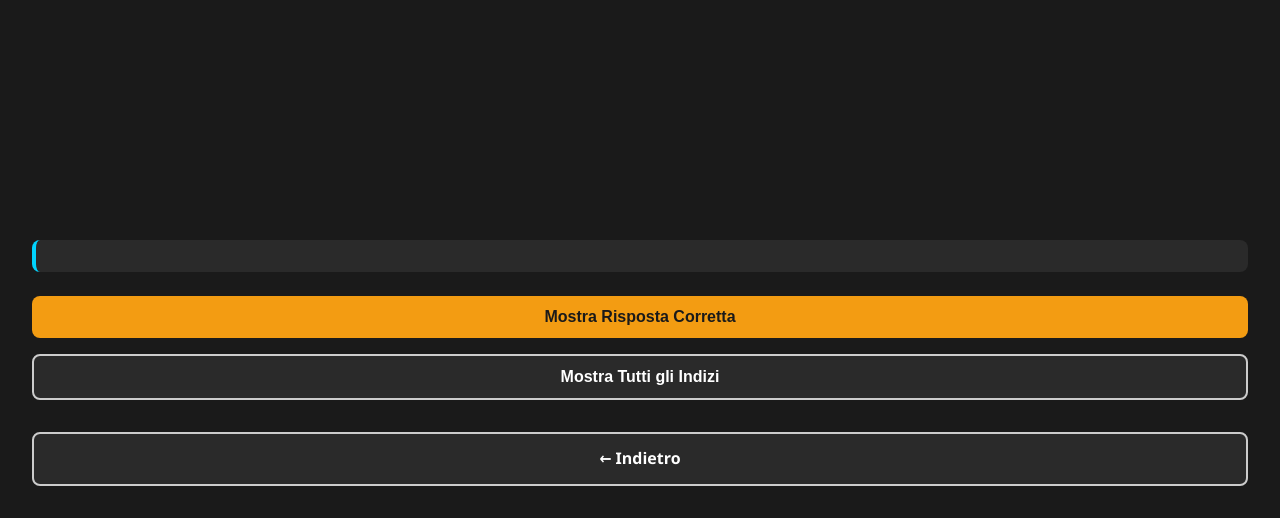
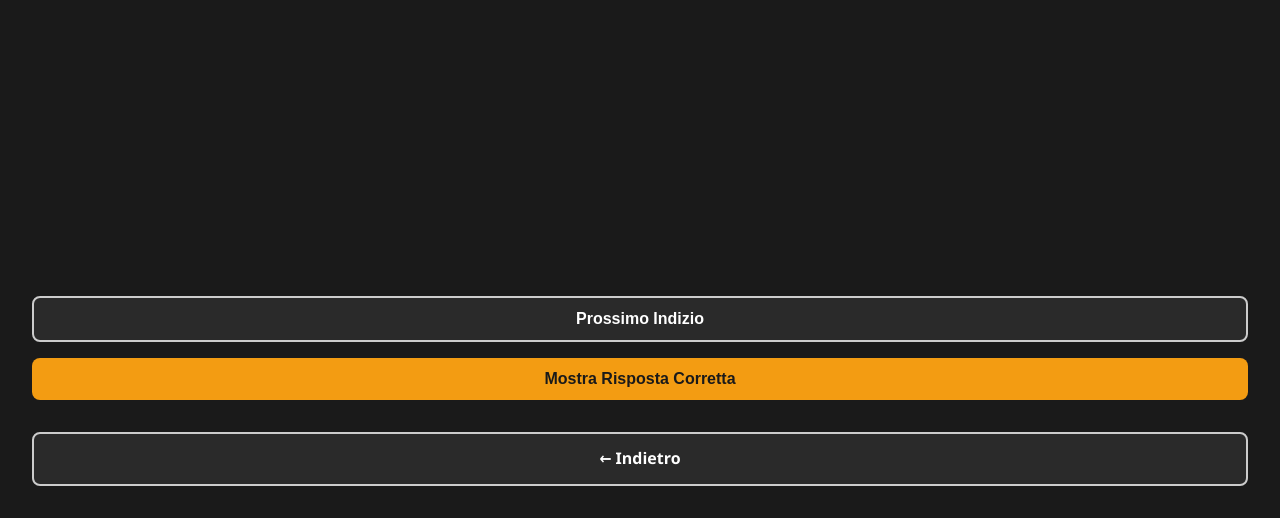
Before and after one commit to carlo-perini/only_connect_ita, a Flask app: template app/templates/sequence.html in a window 1280 px wide. Shown: the part 282-800 px from the top of the page. Run offline with Flask 3, Linux system fonts and the light colour scheme; the template is opened without the code that fills it, so the values that code supplies are empty.

Commit message:
changed sequence logic

```diff
--- a/app/templates/sequence.html
+++ b/app/templates/sequence.html
@@ -33,14 +33,10 @@
         <div id="clues-area"></div>
     </div>
 
-    <div class="sequence-info">
-        <p class="rule" id="sequence-rule"></p>
-    </div>
-
     <div class="answer-section">
-        <!-- Il conduttore controlla manualmente la risposta -->
+        <!-- Il conduttore rivela gli indizi progressivamente -->
+        <button class="btn btn-secondary" id="next-clue-btn">Prossimo Indizio</button>
         <button class="btn btn-warning" id="show-answer-btn">Mostra Risposta Corretta</button>
-        <button class="btn btn-secondary" id="show-all-btn">Mostra Tutti gli Indizi</button>
     </div>
 
     <div class="answer-display" id="answer-area" style="display: none;">
@@ -104,7 +100,6 @@
         id: "{{ question.id }}",
         clues: {{ question.clues | tojson }},
         answer: "{{ question.answer }}",
-        sequence_rule: "{{ question.sequence_rule }}",
         explanation: "{{ question.explanation }}"
     };
 
@@ -113,7 +108,7 @@
     const gameState = {{ game_state | tojson }};
     const currentTeamId = "{{ current_team.team_id if current_team else '' }}";
 
-    let allCluesVisible = false;
+    let currentClueIndex = 0; // Quale clue mostrare (0-indexed, massimo 2 per 3 clue)
     let pointsAssigned = gameState.points_assigned_for_current_question || false;
 
     // Funzione per renderizzare un singolo clue
@@ -151,24 +146,29 @@
         return clueEl;
     }
 
-    // Renderizza tutti i clue
+    // Renderizza solo gli indizi visibili fino a currentClueIndex
     function updateCluesDisplay() {
         const cluesArea = document.getElementById('clues-area');
         cluesArea.innerHTML = '';
 
-        questionData.clues.forEach((clue, index) => {
-            cluesArea.appendChild(renderClue(clue, index));
-        });
-
-        // Mostra la regola della sequenza
-        document.getElementById('sequence-rule').textContent =
-            `Regola: ${questionData.sequence_rule}`;
+        // Mostra solo gli indizi da 0 a currentClueIndex (incluso)
+        for (let i = 0; i <= currentClueIndex && i < questionData.clues.length; i++) {
+            cluesArea.appendChild(renderClue(questionData.clues[i], i));
+        }
     }
 
-    // Mostra tutti gli indizi
-    document.getElementById('show-all-btn').addEventListener('click', function() {
-        allCluesVisible = !allCluesVisible;
-        this.textContent = allCluesVisible ? 'Nascondi alcuni indizi' : 'Mostra Tutti gli Indizi';
+    // Bottone "Prossimo Indizio" - rivela indizi uno per uno
+    document.getElementById('next-clue-btn').addEventListener('click', function() {
+        if (currentClueIndex < questionData.clues.length - 1) {
+            currentClueIndex++;
+            updateCluesDisplay();
+        }
+
+        // Disabilita il bottone quando sono visibili tutti gli indizi
+        if (currentClueIndex >= questionData.clues.length - 1) {
+            this.disabled = true;
+            this.textContent = 'Tutti gli indizi mostrati';
+        }
     });
 
     // Mostra la risposta corretta
```
